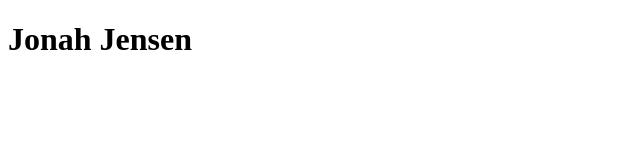
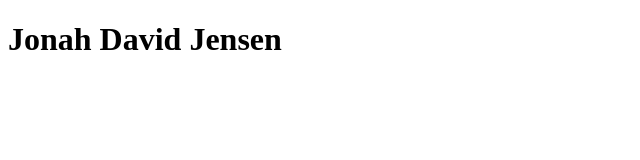
Before and after one commit to KayronTheDragon/GitHub_Demo, a plain HTML site: page index.html in a window 1280 px wide. Shown: the whole page, without its empty margins (0-640 px from the left). Drawn offline with Linux system fonts and the light colour scheme.

Commit message:
updated middle name

```diff
--- a/index.html
+++ b/index.html
@@ -7,6 +7,6 @@
     <title>Document</title>
 </head>
 <body>
-    <h1>Jonah Jensen</h1>
+    <h1>Jonah David Jensen</h1>
 </body>
 </html>
```
